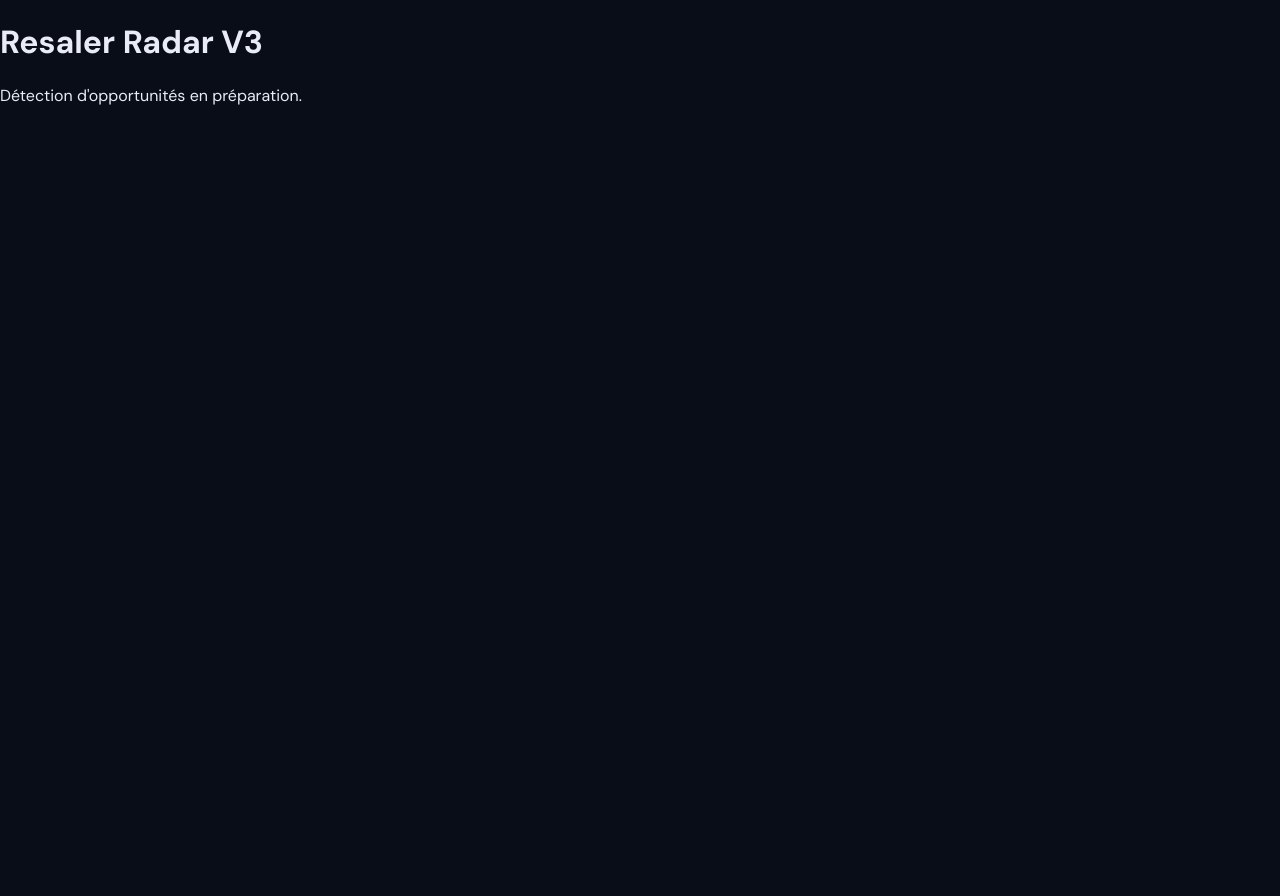
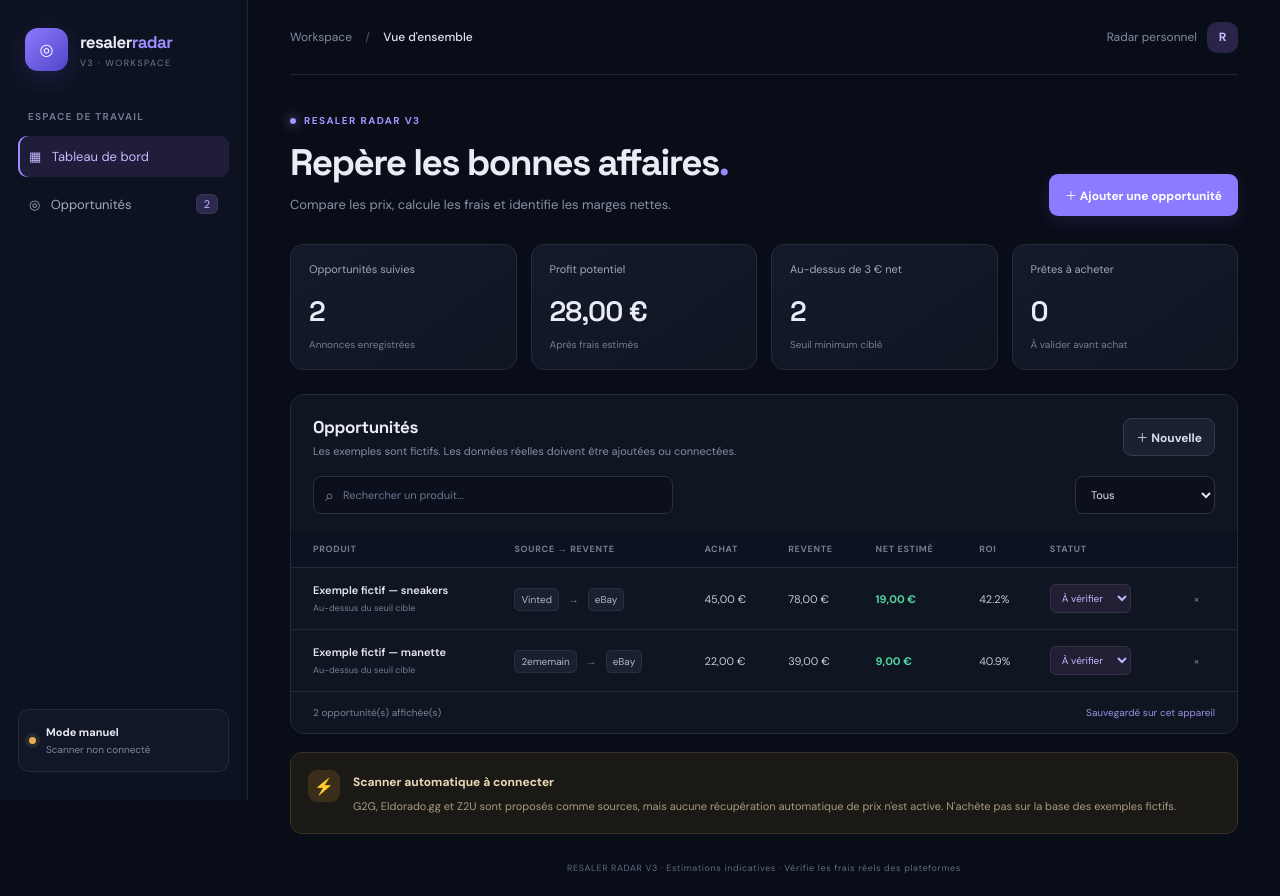
Before and after one commit to Hban0/resaler-radar-v3, a React (Vite) app: page / in a window 1280 px wide. Before the commit the page ends 800 px from the top, so only its background shows below. Built offline with nearby package versions, Linux system fonts and the light colour scheme.

Commit message:
feat: implement manual arbitrage opportunity dashboard

```diff
--- a/src/App.jsx
+++ b/src/App.jsx
@@ -1,3 +1,66 @@
+import { useMemo, useState } from 'react';
+
+const seed = [
+  { id: 1, name: 'Exemple fictif — sneakers', source: 'Vinted', target: 'eBay', buy: 45, sell: 78, fees: 9, shipping: 5, status: 'À vérifier' },
+  { id: 2, name: 'Exemple fictif — manette', source: '2ememain', target: 'eBay', buy: 22, sell: 39, fees: 4, shipping: 4, status: 'À vérifier' }
+];
+const statuses = ['À vérifier', 'À acheter', 'Acheté', 'Vendu', 'Ignoré'];
+const euro = n => new Intl.NumberFormat('fr-BE', { style: 'currency', currency: 'EUR' }).format(n || 0);
+const net = x => Number(x.sell) - Number(x.buy) - Number(x.fees || 0) - Number(x.shipping || 0);
+const roi = x => Number(x.buy) > 0 ? net(x) / Number(x.buy) * 100 : 0;
+
 export default function App() {
-  return <main><h1>Resaler Radar V3</h1><p>Détection d'opportunités en préparation.</p></main>;
+  const [items, setItems] = useState(() => {
+    try { return JSON.parse(localStorage.getItem('rr-v3')) || seed; } catch { return seed; }
+  });
+  const [query, setQuery] = useState('');
+  const [filter, setFilter] = useState('Tous');
+  const [open, setOpen] = useState(false);
+  const [form, setForm] = useState({ name: '', source: 'G2G', target: 'Eldorado.gg', buy: '', sell: '', fees: '0', shipping: '0', status: 'À vérifier' });
+  const save = next => { setItems(next); try { localStorage.setItem('rr-v3', JSON.stringify(next)); } catch {} };
+  const shown = useMemo(() => items.filter(x => x.name.toLowerCase().includes(query.toLowerCase()) && (filter === 'Tous' || x.status === filter)), [items, query, filter]);
+  const potential = items.filter(x => !['Vendu', 'Ignoré'].includes(x.status)).reduce((s, x) => s + Math.max(0, net(x)), 0);
+  const add = e => {
+    e.preventDefault();
+    if (!form.name.trim() || form.buy === '' || form.sell === '') return;
+    save([{ ...form, id: Date.now(), buy: +form.buy, sell: +form.sell, fees: +form.fees || 0, shipping: +form.shipping || 0 }, ...items]);
+    setOpen(false); setForm({ name: '', source: 'G2G', target: 'Eldorado.gg', buy: '', sell: '', fees: '0', shipping: '0', status: 'À vérifier' });
+  };
+  return <div className="app-shell">
+    <aside className="sidebar">
+      <a className="brand" href="#"><span className="brand-mark">◎</span><span><strong>resaler<span>radar</span></strong><small>V3 · WORKSPACE</small></span></a>
+      <div className="nav-label">ESPACE DE TRAVAIL</div>
+      <a className="nav-item active" href="#dashboard">▦ &nbsp; Tableau de bord</a>
+      <a className="nav-item" href="#opportunities">◎ &nbsp; Opportunités <span className="nav-count">{items.length}</span></a>
+      <div className="sidebar-bottom"><span className="status-dot"></span><div><strong>Mode manuel</strong><small>Scanner non connecté</small></div></div>
+    </aside>
+    <main className="main-content" id="dashboard">
+      <header className="topbar"><div className="breadcrumb">Workspace <span>/</span> <strong>Vue d'ensemble</strong></div><div className="profile">Radar personnel <div className="avatar">R</div></div></header>
+      <section className="welcome"><div><div className="eyebrow"><span className="pulse"></span> RESALER RADAR V3</div><h1>Repère les bonnes affaires<span>.</span></h1><p>Compare les prix, calcule les frais et identifie les marges nettes.</p></div><button className="primary-btn" onClick={() => setOpen(true)}>＋ Ajouter une opportunité</button></section>
+      <section className="metrics">
+        <article className="metric-card"><div className="metric-top">Opportunités suivies</div><div className="metric-value">{items.length}</div><div className="metric-foot">Annonces enregistrées</div></article>
+        <article className="metric-card"><div className="metric-top">Profit potentiel</div><div className="metric-value">{euro(potential)}</div><div className="metric-foot">Après frais estimés</div></article>
+        <article className="metric-card"><div className="metric-top">Au-dessus de 3 € net</div><div className="metric-value">{items.filter(x => net(x) >= 3).length}</div><div className="metric-foot">Seuil minimum ciblé</div></article>
+        <article className="metric-card"><div className="metric-top">Prêtes à acheter</div><div className="metric-value">{items.filter(x => x.status === 'À acheter').length}</div><div className="metric-foot">À valider avant achat</div></article>
+      </section>
+      <section className="panel" id="opportunities">
+        <div className="panel-heading"><div><h2>Opportunités</h2><p>Les exemples sont fictifs. Les données réelles doivent être ajoutées ou connectées.</p></div><button className="secondary-btn" onClick={() => setOpen(true)}>＋ Nouvelle</button></div>
+        <div className="filters"><label className="search-box">⌕ <input value={query} onChange={e => setQuery(e.target.value)} placeholder="Rechercher un produit..." /></label><select value={filter} onChange={e => setFilter(e.target.value)}><option>Tous</option>{statuses.map(s => <option key={s}>{s}</option>)}</select></div>
+        <div className="table-wrap"><table><thead><tr><th>PRODUIT</th><th>SOURCE → REVENTE</th><th>ACHAT</th><th>REVENTE</th><th>NET ESTIMÉ</th><th>ROI</th><th>STATUT</th><th></th></tr></thead><tbody>
+        {shown.map(x => <tr key={x.id}><td><div className="product-name">{x.name}</div><div className="product-note">{net(x) >= 3 ? 'Au-dessus du seuil cible' : 'Sous le seuil de 3 € net'}</div></td><td><span className="platform">{x.source}</span><span className="route-arrow"> → </span><span className="platform">{x.target}</span></td><td className="number">{euro(x.buy)}</td><td className="number">{euro(x.sell)}</td><td className={'number profit ' + (net(x) >= 3 ? 'positive' : 'negative')}>{euro(net(x))}</td><td>{roi(x).toFixed(1)}%</td><td><select className="status-select" value={x.status} onChange={e => save(items.map(y => y.id === x.id ? { ...y, status: e.target.value } : y))}>{statuses.map(s => <option key={s}>{s}</option>)}</select></td><td><button className="icon-btn" onClick={() => save(items.filter(y => y.id !== x.id))} aria-label="Supprimer">×</button></td></tr>)}
+        </tbody></table>{shown.length === 0 && <div className="empty">Aucune opportunité trouvée.</div>}</div>
+        <div className="panel-footer"><span>{shown.length} opportunité(s) affichée(s)</span><span className="local-note">Sauvegardé sur cet appareil</span></div>
+      </section>
+      <section className="notice-card"><div className="notice-icon">⚡</div><div><strong>Scanner automatique à connecter</strong><p>G2G, Eldorado.gg et Z2U sont proposés comme sources, mais aucune récupération automatique de prix n'est active. N'achète pas sur la base des exemples fictifs.</p></div></section>
+      <footer>RESALER RADAR V3 · Estimations indicatives · Vérifie les frais réels des plateformes</footer>
+    </main>
+    {open && <div className="modal-backdrop" onMouseDown={e => { if (e.target === e.currentTarget) setOpen(false); }}><section className="modal" role="dialog" aria-modal="true"><div className="modal-heading"><div><div className="eyebrow">NOUVELLE ENTRÉE</div><h2>Ajouter une opportunité</h2></div><button className="icon-btn" onClick={() => setOpen(false)}>×</button></div><form onSubmit={add}>
+      <label className="field full">Produit<input required value={form.name} onChange={e => setForm({ ...form, name: e.target.value })} placeholder="Nom de l'annonce" /></label>
+      <div className="field-row"><label className="field">Source<select value={form.source} onChange={e => setForm({ ...form, source: e.target.value })}>{['G2G','Eldorado.gg','Z2U','Vinted','2ememain','eBay','Autre'].map(s => <option key={s}>{s}</option>)}</select></label><label className="field">Revente<select value={form.target} onChange={e => setForm({ ...form, target: e.target.value })}>{['G2G','Eldorado.gg','Z2U','Vinted','2ememain','eBay','Autre'].map(s => <option key={s}>{s}</option>)}</select></label></div>
+      <div className="field-row"><label className="field">Achat (€)<input type="number" min="0" step="0.01" required value={form.buy} onChange={e => setForm({ ...form, buy: e.target.value })} /></label><label className="field">Revente (€)<input type="number" min="0" step="0.01" required value={form.sell} onChange={e => setForm({ ...form, sell: e.target.value })} /></label></div>
+      <div className="field-row"><label className="field">Frais (€)<input type="number" min="0" step="0.01" value={form.fees} onChange={e => setForm({ ...form, fees: e.target.value })} /></label><label className="field">Livraison (€)<input type="number" min="0" step="0.01" value={form.shipping} onChange={e => setForm({ ...form, shipping: e.target.value })} /></label></div>
+      <label className="field full">Statut<select value={form.status} onChange={e => setForm({ ...form, status: e.target.value })}>{statuses.map(s => <option key={s}>{s}</option>)}</select></label>
+      <div className="form-preview"><span>Bénéfice net estimé</span><strong className={(Number(form.sell || 0)-Number(form.buy || 0)-Number(form.fees || 0)-Number(form.shipping || 0)) >= 3 ? 'positive' : 'negative'}>{euro(Number(form.sell || 0)-Number(form.buy || 0)-Number(form.fees || 0)-Number(form.shipping || 0))}</strong></div>
+      <button className="primary-btn submit-btn" type="submit">Enregistrer l'opportunité</button></form></section></div>}
+  </div>;
 }
```
